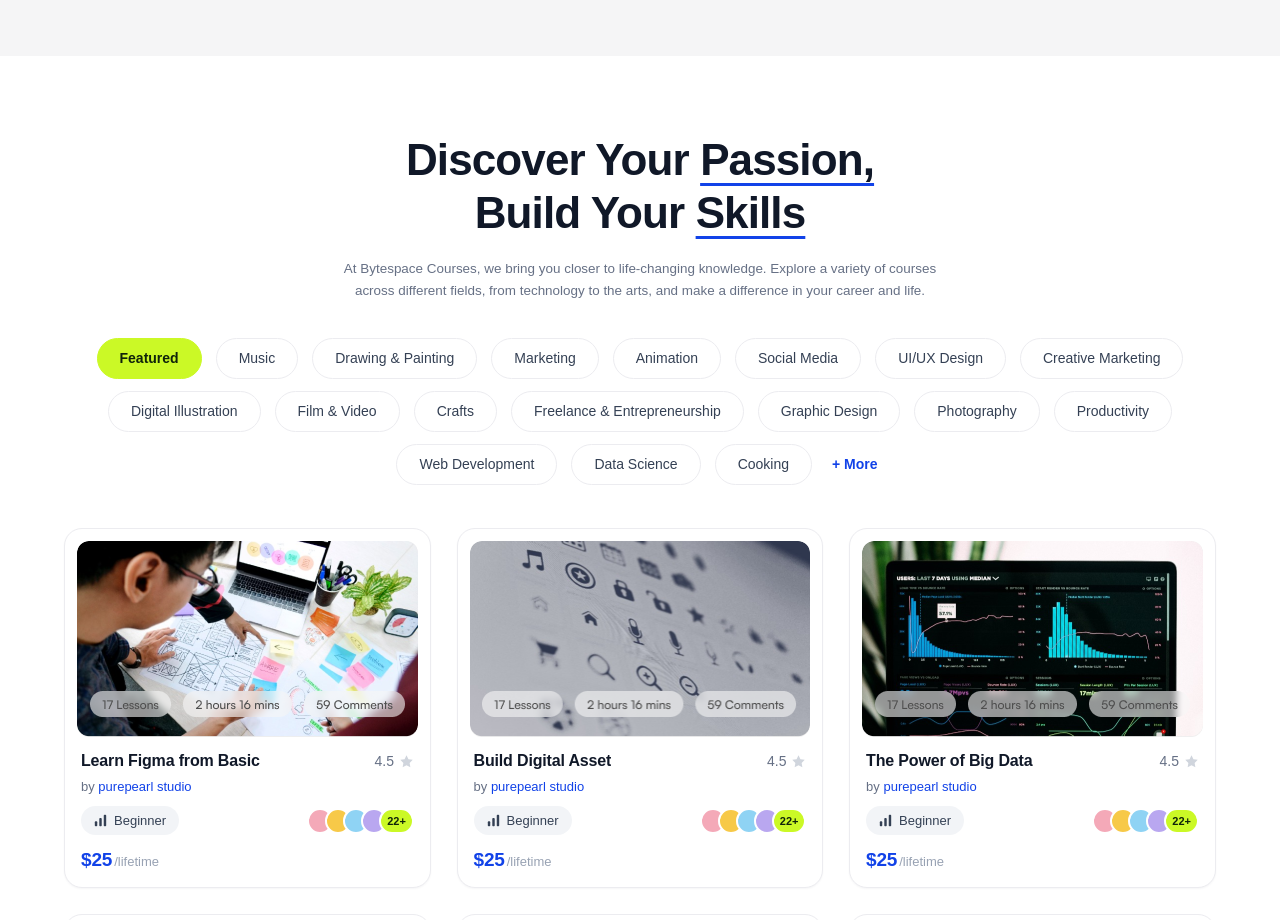
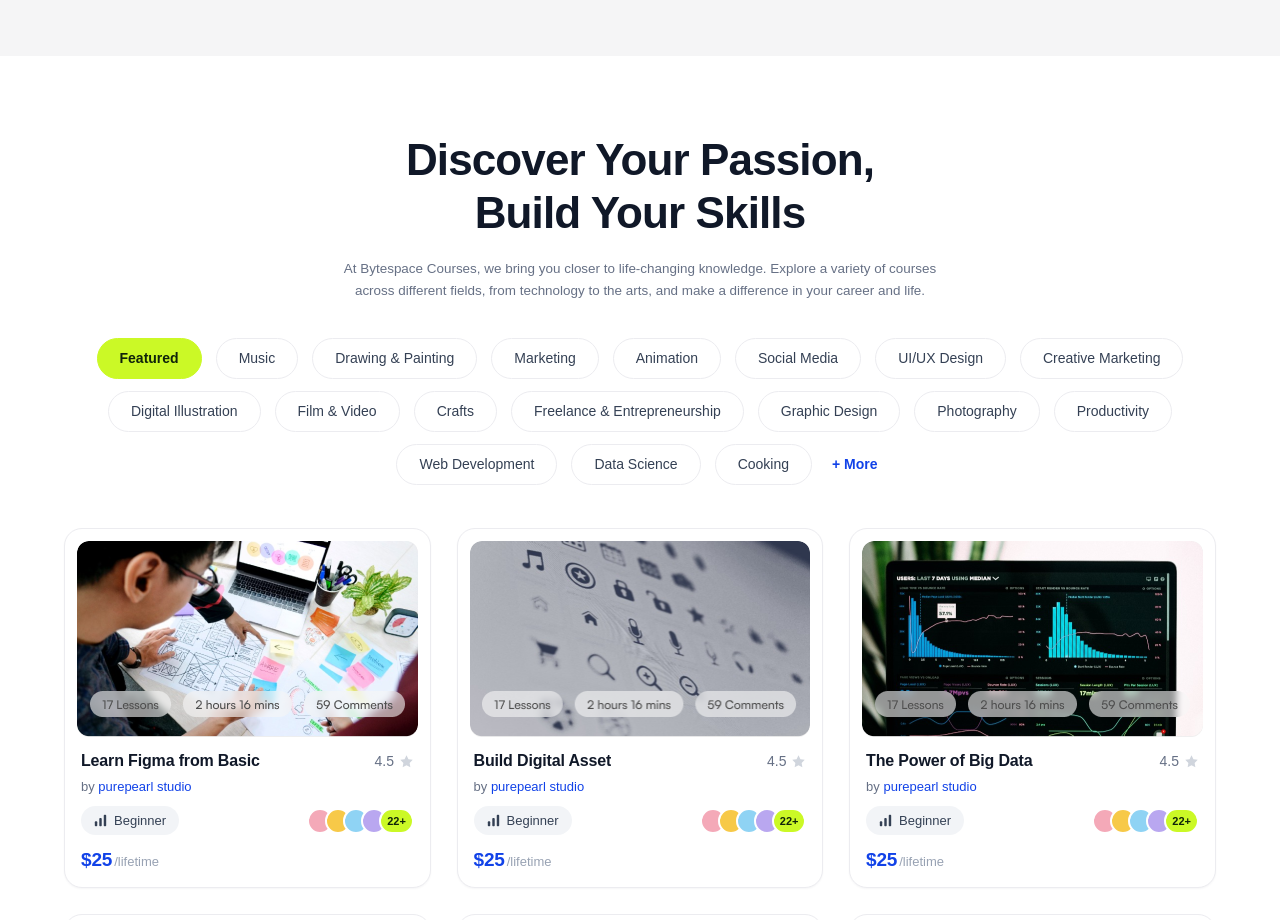
Before and after one commit to hasibzero/byte-space, a Next.js app: page / in a window 1280 px wide. Shown: the part 960-1880 px from the top of the page. Built offline with nearby package versions, Linux system fonts and the light colour scheme.

Commit message:
fix(skills): drop the underline accent on the section heading
The blue rule under the emphasised words was a misread of the design; the
heading is plain text. Removes both the accent spans and the rule.

```diff
--- a/src/components/skills/SkillsSection.jsx
+++ b/src/components/skills/SkillsSection.jsx
@@ -25,9 +25,9 @@ export default function SkillsSection() {
     <section className={styles.section} id="courses">
       <div className={styles.inner}>
         <h2 className={styles.title}>
-          Discover Your <span className={styles.accent}>Passion,</span>
-          <br className={styles.titleBreak} /> Build Your{" "}
-          <span className={styles.accent}>Skills</span>
+          Discover Your Passion,
+          <br className={styles.titleBreak} />
+          Build Your Skills
         </h2>
         <p className={styles.subtitle}>
           At Bytespace Courses, we bring you closer to life-changing knowledge.
--- a/src/components/skills/SkillsSection.module.css
+++ b/src/components/skills/SkillsSection.module.css
@@ -17,14 +17,6 @@
   letter-spacing: -0.02em;
   color: #101828;
   text-wrap: balance;
-}
-
-/* Blue rule under the emphasised words, matching the design. */
-.accent {
-  text-decoration: underline;
-  text-decoration-color: #1142e8;
-  text-decoration-thickness: 3px;
-  text-underline-offset: 8px;
 }
 
 .subtitle {
```
